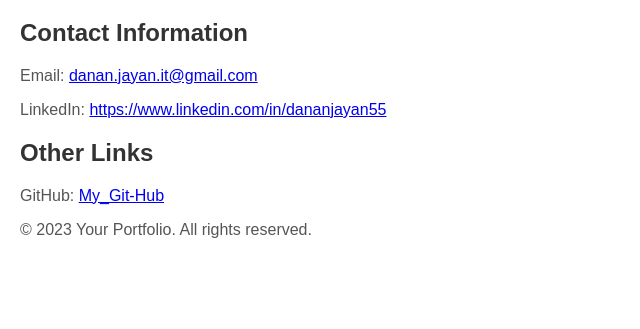
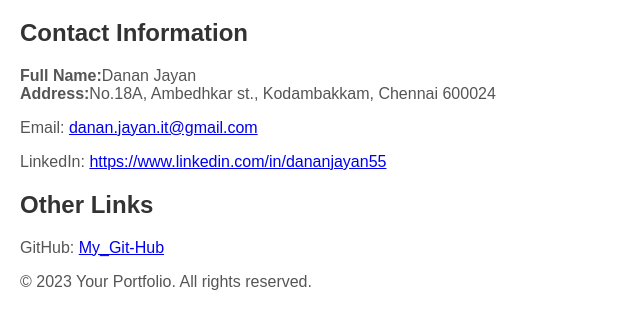
Before and after one commit to Danan-Jayan/My_Static-Portfolio, a plain HTML site: page contact.html in a window 1280 px wide. Shown: the part 61-390 px from the top of the page, without its empty margins (0-640 px from the left). Drawn offline with Linux system fonts and the light colour scheme.

Commit message:
Update contact.html

```diff
--- a/contact.html
+++ b/contact.html
@@ -25,6 +25,8 @@
 
     <section>
         <h2>Contact Information</h2>
+         <p><strong>Full Name:</strong>Danan Jayan<br>
+            <strong>Address:</strong>No.18A, Ambedhkar st., Kodambakkam, Chennai 600024</p>
         <p>Email: <a href="mailto:your.email@example.com">danan.jayan.it@gmail.com</a></p>
         <p>LinkedIn: <a href="https://www.linkedin.com/in/yourprofile" target="_blank">https://www.linkedin.com/in/dananjayan55</a></p>
         <!-- Add more contact information as needed -->
```
